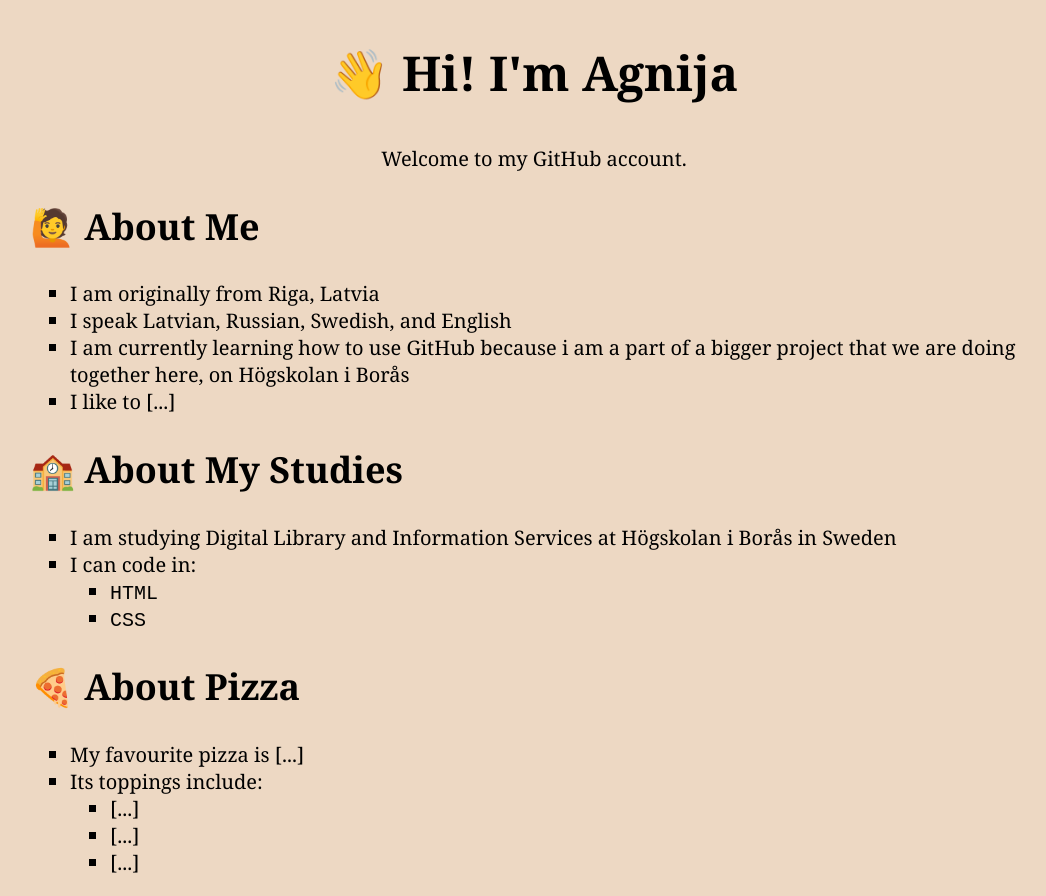
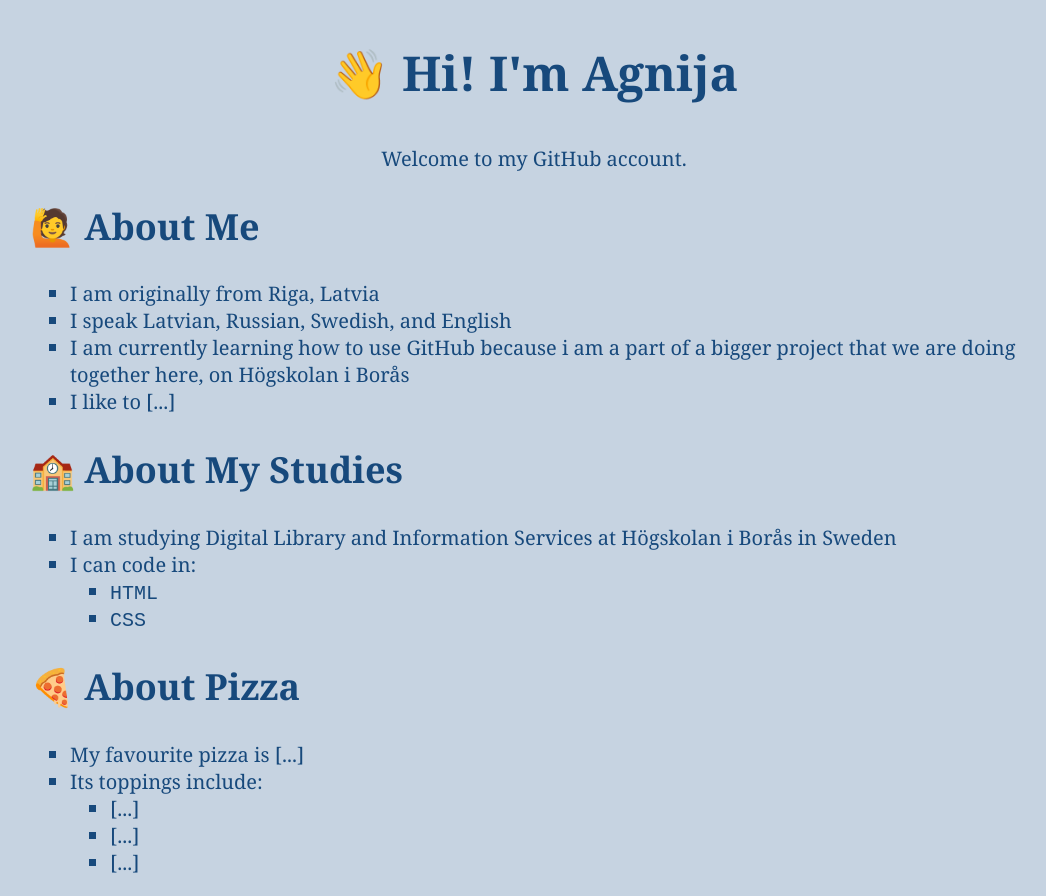
Before and after one commit to AgnijaAlpmar/ParMani, a plain HTML site: page index.html in a window 1280 px wide. Shown: the whole page, without its empty margins (106-1152 px from the left). Drawn offline with Linux system fonts and the light colour scheme.

Commit message:
Update style.css

```diff
--- a/css/style.css
+++ b/css/style.css
@@ -1,8 +1,9 @@
 /* Feel free to change me and make me your own! */
 
 body {
-  background-color: #edd8c3;
+  background-color: #c6d3e1;
   font-family: Georgia, serif;
+  color: #17497c;
 }
 
 article {
```
